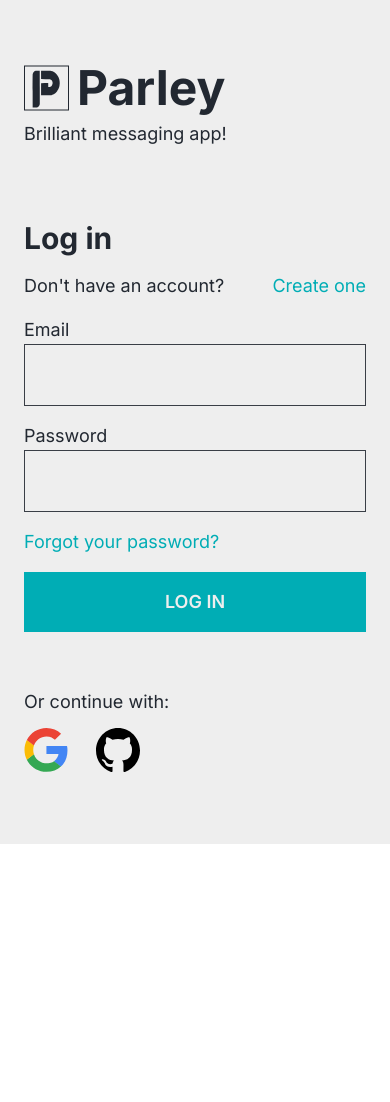
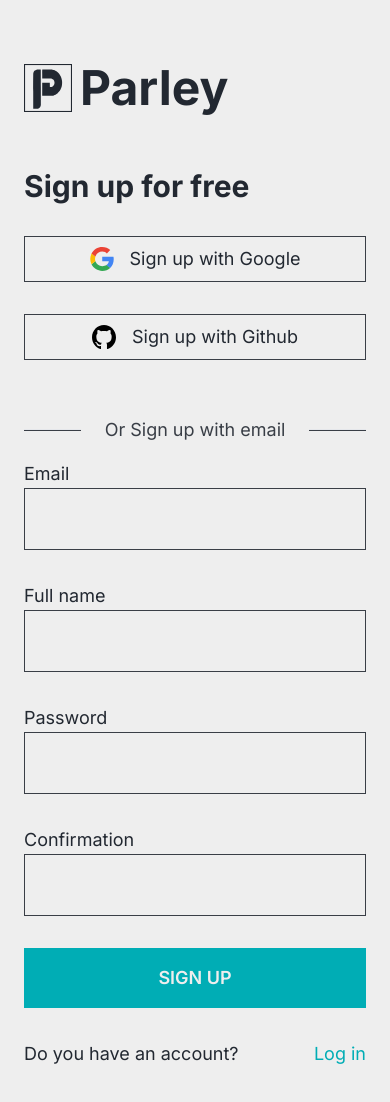
Before and after one commit to Abdelkrim-Saouchi/Parley-frontend, a React (Vite) app: page / in a window 390 px wide. Shown: the top 1102 px of the page. Before the commit the page ends 844 px from the top, so only its background shows below. Built offline with nearby package versions, Linux system fonts and the light colour scheme.

Commit message:
Implement Singup page

```diff
--- a/src/main.tsx
+++ b/src/main.tsx
@@ -4,11 +4,12 @@
 import { RouterProvider, createBrowserRouter } from "react-router-dom";
 import "./index.css";
 import Login from "./pages/Login.tsx";
+import Signup from "./pages/Singup.tsx";
 
 const router = createBrowserRouter([
   {
     path: "/",
-    element: <Login />,
+    element: <Signup />,
   },
 ]);
 
--- /dev/null
+++ b/src/pages/Singup.tsx
@@ -0,0 +1,94 @@
+import parleyLogo from "../assets/parley.svg";
+import googleLogo from "../assets/google.svg";
+import githubLogo from "../assets/github.svg";
+import signupImg from "../assets/signup-image.jpg";
+
+const Signup = () => {
+  return (
+    <main className="flex min-h-dvh bg-background font-inter text-lg text-primary">
+      <img src={signupImg} className="hidden w-1/2 object-cover md:block" />
+      <div className="flex w-full flex-col gap-14 px-6 py-16 md:pl-16 md:pr-8 xl:pl-32">
+        <div className="flex gap-2">
+          <img src={parleyLogo} />
+          <h1 className="text-5xl font-bold">Parley</h1>
+        </div>
+
+        <div className="flex flex-col gap-4 lg:w-4/5">
+          <h2 className="mb-4 text-3xl font-bold">Sign up for free</h2>
+          <div className="flex flex-col gap-8">
+            <a
+              href="#"
+              className="flex items-center justify-center gap-4 border border-secondary py-2 hover:bg-accent hover:text-background focus:bg-accent focus:text-background"
+            >
+              <img src={googleLogo} className="size-6" />
+              Sign up with Google
+            </a>
+            <a
+              href="#"
+              className="flex items-center justify-center gap-4 border border-secondary py-2 hover:bg-accent hover:text-background focus:bg-accent focus:text-background"
+            >
+              <img src={githubLogo} className="size-6" />
+              Sign up with Github
+            </a>
+          </div>
+
+          <div className="mt-10 flex items-center">
+            <hr className="size-0.5 w-full bg-secondary" />
+            <p className="mx-6 text-nowrap text-secondary">
+              Or Sign up with email
+            </p>
+            <hr className="size-0.5 w-full bg-secondary" />
+          </div>
+
+          <form className="flex flex-col gap-8">
+            <div className="flex flex-col">
+              <label htmlFor="email">Email</label>
+              <input
+                type="email"
+                id="email"
+                name="email"
+                className="border border-secondary bg-transparent px-4 py-4 outline-accent"
+              />
+            </div>
+            <div className="flex flex-col">
+              <label htmlFor="fullName">Full name</label>
+              <input
+                type="fullName"
+                id="fullName"
+                name="fullName"
+                className="border border-secondary bg-transparent px-4 py-4 outline-accent"
+              />
+            </div>
+            <div className="flex flex-col">
+              <label htmlFor="password">Password</label>
+              <input
+                type="password"
+                id="password"
+                name="password"
+                className="border border-secondary bg-transparent px-4 py-4 outline-accent"
+              />
+            </div>
+            <div className="flex flex-col">
+              <label htmlFor="confirmation">Confirmation</label>
+              <input
+                type="confirmation"
+                id="confirmation"
+                name="confirmation"
+                className="border border-secondary bg-transparent px-4 py-4 outline-accent"
+              />
+            </div>
+            <button className="bg-accent py-4 font-semibold text-background transition-all hover:scale-105">
+              SIGN UP
+            </button>
+          </form>
+          <div className="mt-4 flex justify-between">
+            <p>Do you have an account?</p>
+            <a className="cursor-pointer text-accent hover:underline">Log in</a>
+          </div>
+        </div>
+      </div>
+    </main>
+  );
+};
+
+export default Signup;
```
Also changed, not shown: 1 other file (tests, documents, lock files or other folders).
